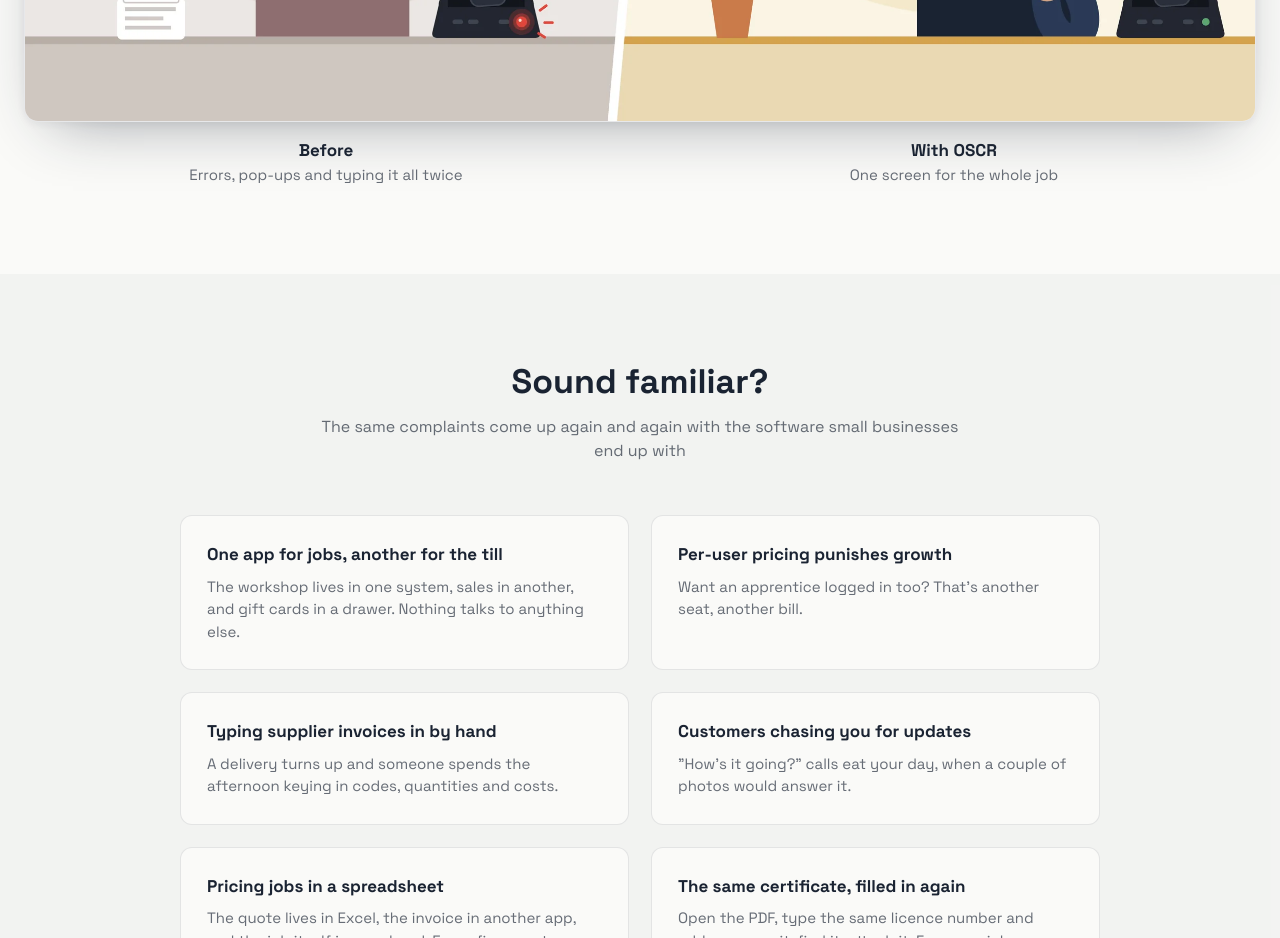
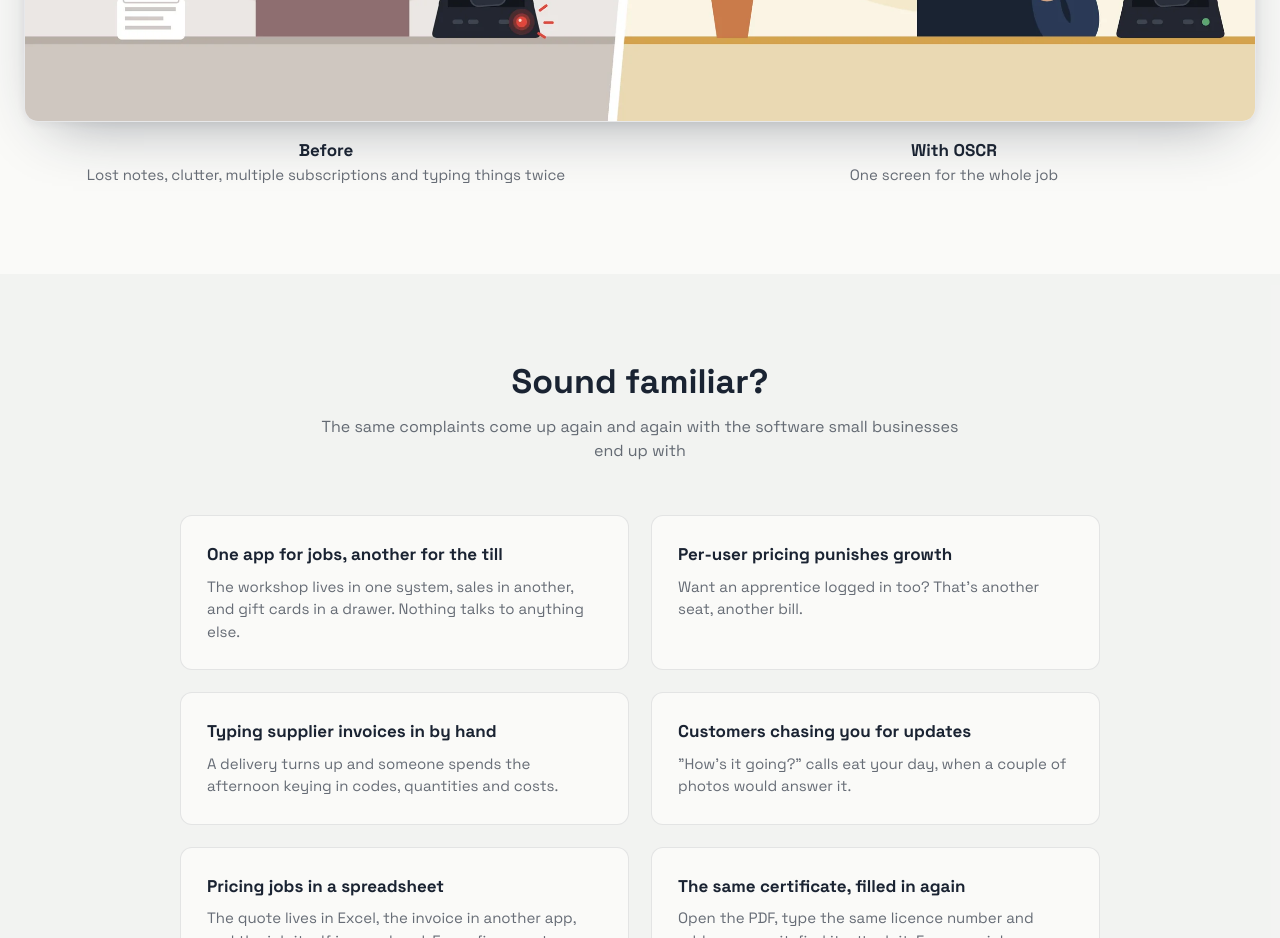
Before and after one commit to oscr-nz/website, a plain HTML site: page index.html in a window 1280 px wide. Shown: the part 1240-2178 px from the top of the page. Drawn offline with Linux system fonts and the light colour scheme.

Commit message:
Add files via upload

```diff
--- a/index.html
+++ b/index.html
@@ -154,7 +154,7 @@
     </div>
   </div>
   <figure class="contrast"><div class="frame"><img src="images/before-after.webp" width="2400" height="1200" alt="Left: a stressed person surrounded by a spreadsheet full of errors, a frozen invoicing program, a pay-per-user pop-up and missed calls. Right: a relaxed person with one OSCR screen showing the pricing, the photos, the invoice and the certificate together."></div>
-    <div class="labels"><div><strong>Before</strong>Errors, pop-ups and typing it all twice</div><div><strong>With OSCR</strong>One screen for the whole job</div></div></figure>
+    <div class="labels"><div><strong>Before</strong>Lost notes, clutter, multiple subscriptions and typing things twice</div><div><strong>With OSCR</strong>One screen for the whole job</div></div></figure>
 </section>
 
 <section class="tint">
```
